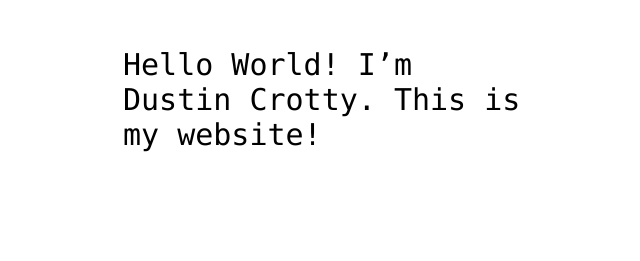
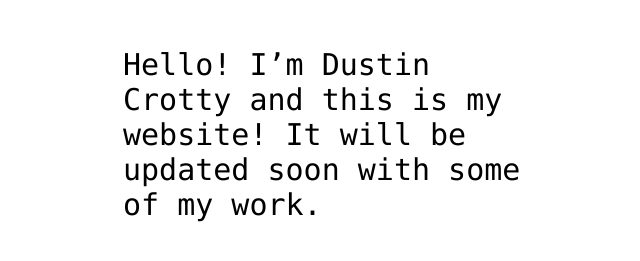
Before and after one commit to dscrotty/dscrotty.github.io, a plain HTML site: page index.html in a window 1280 px wide. Shown: the part 341-602 px from the top of the page, without its empty margins (317-957 px from the left). Drawn offline with Linux system fonts and the light colour scheme.

Commit message:
Edited website description

```diff
--- a/index.html
+++ b/index.html
@@ -12,7 +12,7 @@
 <img src="https://apod.nasa.gov/apod/image/1305/ngc6960_FinalPugh.jpg" id="space"/>
 
 <!-- Change this code here by copy and pasting your template on line 15 -->
-<p>Hello World! I’m Dustin Crotty. This is my website!</p>
+<p>Hello! I’m Dustin Crotty and this is my website! It will be updated soon with some of my work.</p>
 
 </body>
 </html>
```
